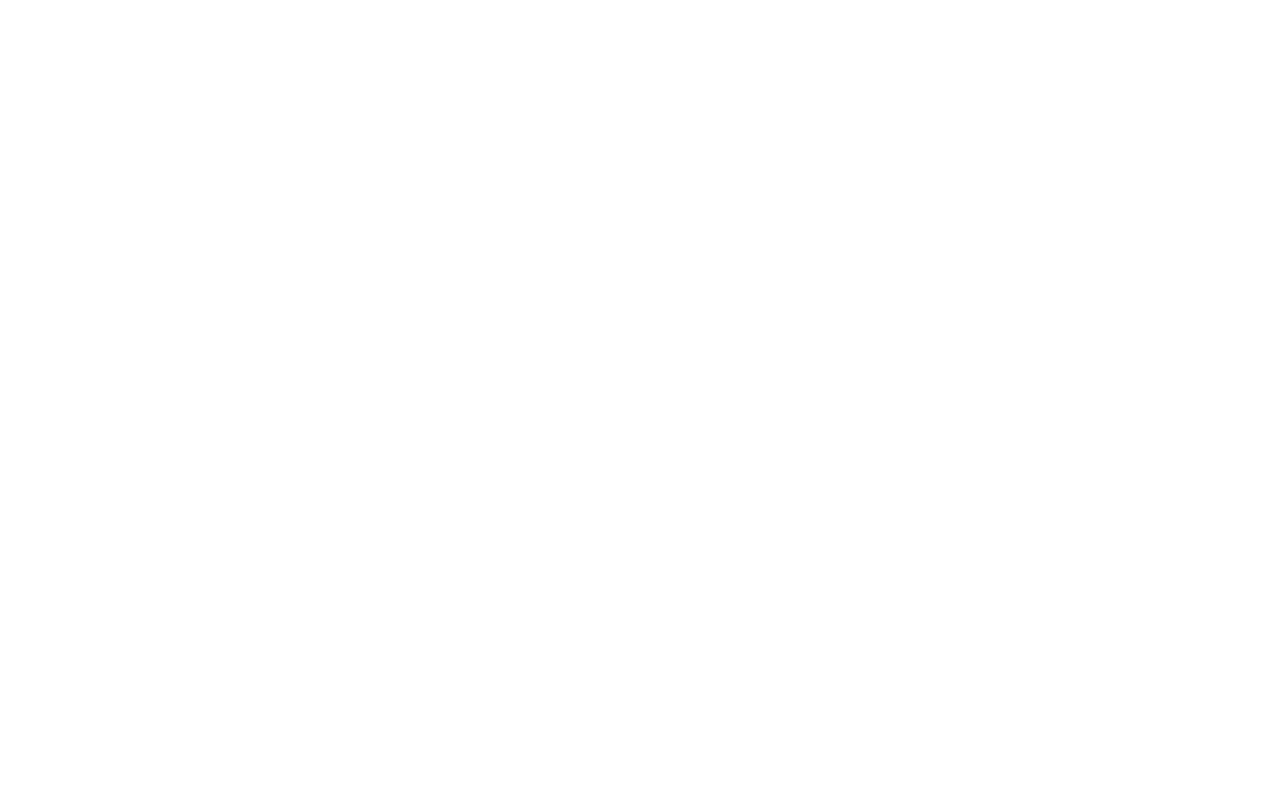
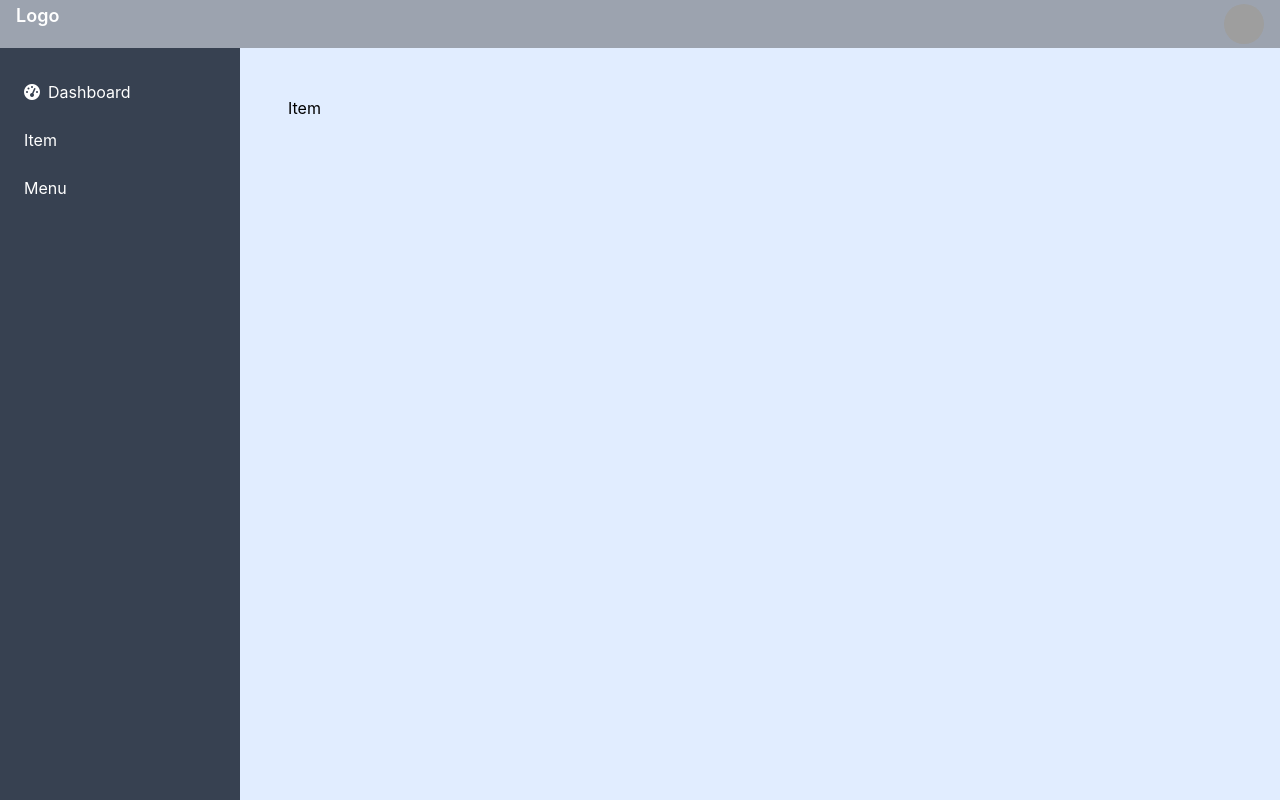
Before and after one commit to anuragkumar-code/react_erp, a React (Create React App) app: page /item in a window 1280 px wide. Before the commit this address had no page. Built offline with nearby package versions, Linux system fonts and the light colour scheme; grey boxes are pictures that could not be loaded.

Commit message:
restructured the project, added utils folder

```diff
--- a/src/App.js
+++ b/src/App.js
@@ -1,7 +1,8 @@
 import React from 'react';
 import { BrowserRouter as Router, Routes, Route } from 'react-router-dom';
 import Layout from './components/Layout';
-import Dashboard from './components/Dashboard/Dashboard';
+import Dashboard from './components/Dashboard';
+import Item from './components/Item';
 
 function App() {
   return (
@@ -9,6 +10,7 @@ function App() {
       <Routes>
         <Route path="/" element={<Layout />}>
           <Route path="dashboard" element={<Dashboard />} />
+          <Route path="item" element={<Item />} />
         </Route>
       </Routes>
     </Router>
--- /dev/null
+++ b/src/components/Item.js
@@ -0,0 +1,11 @@
+import React from 'react';
+
+const Item = () => {
+  return (
+    <div className="p-6">
+      <h1>Item</h1>
+    </div>
+  );
+};
+
+export default Item;
--- a/src/components/Layout.js
+++ b/src/components/Layout.js
@@ -9,7 +9,7 @@ const Layout = () => {
       <Header />
       <div className="flex flex-1">
         <Sidebar />
-        <main className="flex-1 p-6">
+        <main className="flex-1 p-6 bg-mainDiv">
           <Outlet />
         </main>
       </div>
--- a/src/components/Sidebar.js
+++ b/src/components/Sidebar.js
@@ -1,6 +1,5 @@
 import React from "react";
-
-import SidebarList from "./Sidebar/SidebarList";
+import SidebarList from "../utils/sidebar/SidebarList";
 
 const Sidebar = () => {
     return (
--- a/src/components/Sidebar/SidebarList.js
+++ b/src/utils/sidebar/SidebarList.js
@@ -14,9 +14,9 @@ const SidebarList = () => {
                 </Link>
             </li>
             <li className="mb-2">
-                <a className="block hover:bg-gray-900 py-2 px-2 rounded">
+                <Link to="/item" className="block hover:bg-gray-900 py-2 px-2 rounded">
                     Item
-                </a>
+                </Link>
             </li>
             <li className="mb-2">
                 <a className="block hover:bg-gray-900 py-2 px-2 rounded">
--- a/tailwind.config.js
+++ b/tailwind.config.js
@@ -4,7 +4,11 @@ module.exports = {
     "./src/**/*.{js,jsx,ts,tsx}"
   ],
   theme: {
-    extend: {},
+    extend: {
+      colors:{
+        mainDiv: '#e1edff'
+      }
+    },
   },
   plugins: [],
 }
```
Also changed, not shown: src/components/Dashboard.js (renamed from src/components/Dashboard/Dashboard.js), src/utils/sidebar/SidebarLogo.js (renamed from src/components/Sidebar/SidebarLogo.js).
